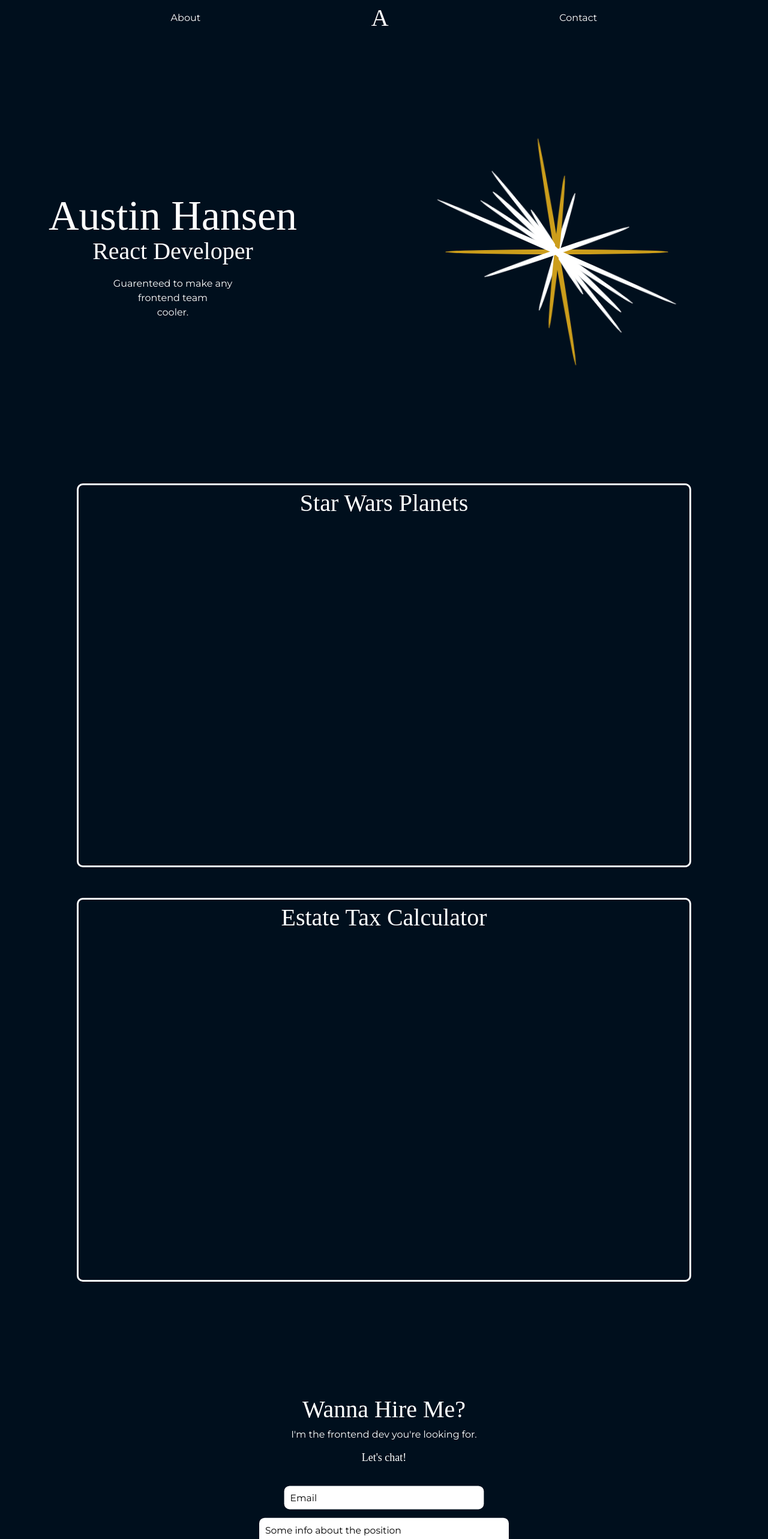
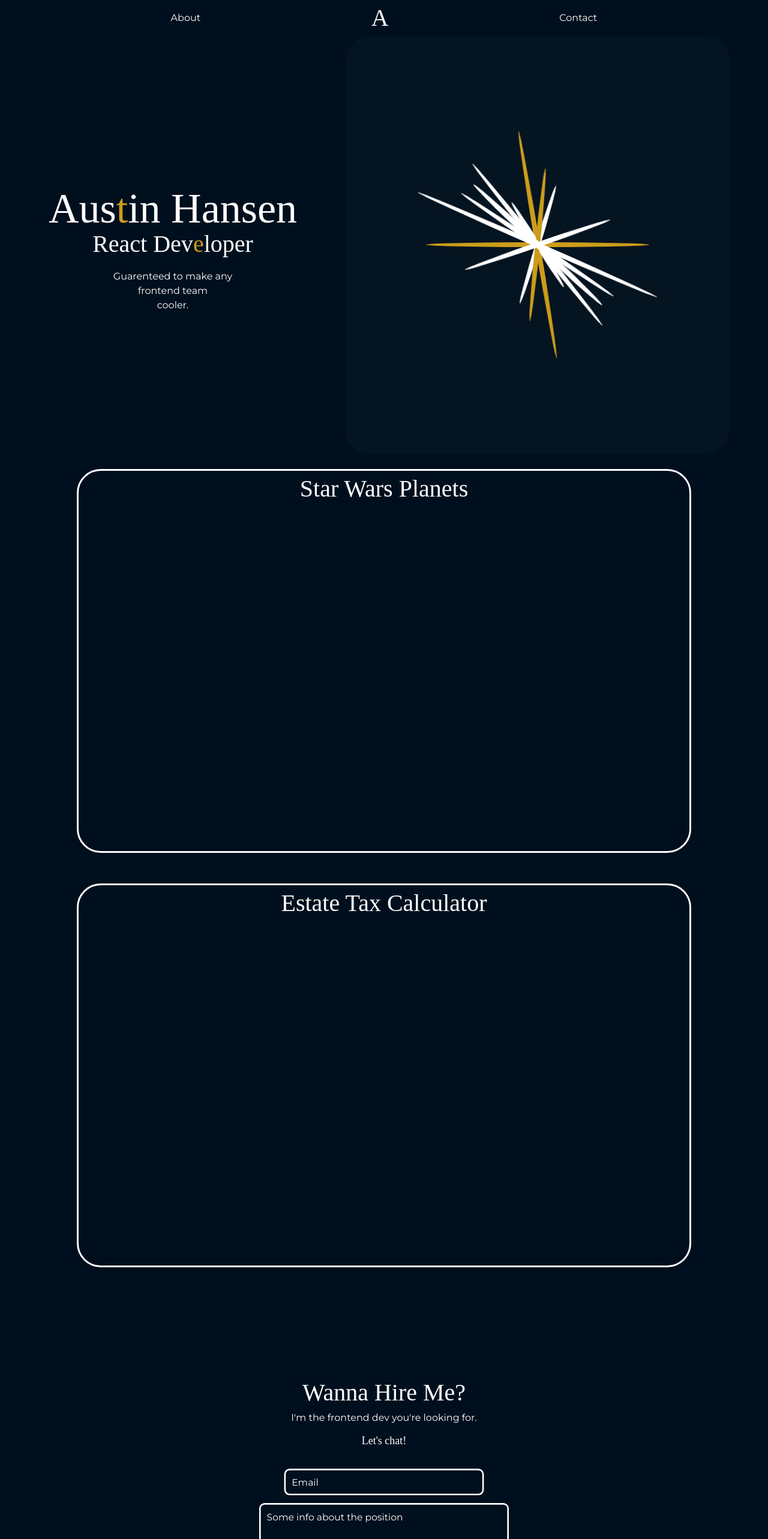
Before and after one commit to austinhansen97/react-portfolio-site, a React (Create React App) app: page / in a window 1280 px wide. Shown: the top 2566 px of the page at 60% size. Built offline with nearby package versions, Linux system fonts and the light colour scheme; a web font is replaced by a local one.

Commit message:
I added letters in title that are yellow, I made the input area transparent, and I made the shapes background a light white.

```diff
--- a/src/components/Pages/HireMe/HireMe.css
+++ b/src/components/Pages/HireMe/HireMe.css
@@ -8,10 +8,10 @@
 }
 
 input, textarea {
-
+    background-color: transparent;
     padding: .6%;
     transform: scale(1.3);
-    border:none;
+    border: solid white 2px;
     border-radius: 7px;
     margin: 3% 0 0 0;
 }
@@ -29,7 +29,7 @@ textarea {
 }
 
 ::placeholder {
-    color: rgb(0, 0, 0);
+    color: rgb(255, 255, 255);
     opacity: 1; /* Firefox */
     font-family: 'Montserrat', sans-serif;
     font-size: 1.2rem;
@@ -39,7 +39,7 @@ textarea {
       margin: 3%;
       width: 10%;
       padding: 1% 0;
-      background-color: rgb(24, 112, 153);
+      background-color: rgb(11, 59, 114);
       color: rgb(255, 255, 255);
       font-family: 'Montserrat', sans-serif;
       border: none;
@@ -48,7 +48,7 @@ textarea {
   }
 
   button:hover {
-      background-color: rgb(199, 148, 54);
+      background-color: rgb(45, 125, 216);
       color: rgb(255, 255, 255);
   }
 
@@ -65,6 +65,18 @@ textarea {
     textarea {
         width: 40%;
     }
+    button {
+        width: 15%;
+        padding: 3% 0;
+        margin: 1.5% 0 2% 0;
+    }
+  }
+
+  @media screen and (max-width: 755px) {
+    button {
+        width: 20%;
+        padding: 3% 0;
+    }
   }
 
 @media screen and (max-width: 555px) {
@@ -79,4 +91,8 @@ textarea {
     textarea {
         width: 60%;
     }
+    button {
+        width: 25%;
+        padding: 4% 0;
+    }
   }
--- a/src/components/Pages/Home.css
+++ b/src/components/Pages/Home.css
@@ -10,6 +10,19 @@ a:hover {
     color: rgb(204, 157, 27);
 }
 
+.home-letter {
+    color: rgb(255, 255, 255);
+}
+.home-letter:hover {
+    color:rgb(204, 157, 27);
+}
+
+/* @keyframes home-letter {
+    100% {
+        color:rgb(204, 157, 27);
+    }
+} */
+
 /* Top area */
 .top-parent {
     display: flex;
@@ -18,7 +31,6 @@ a:hover {
     align-items: center;
     justify-items: center;
     text-align: center;
-
 }
 
 .top-side {
@@ -33,14 +45,19 @@ a:hover {
     margin: 2% 0 0 0;
 }
 
+.color-letter {
+    color:rgb(204, 157, 27);
+}
+
 /* shapes parent, children, and keyframes */
 .top-side-shapes-parent {
-    width: 55%;
-    height: 90vh;
+    width: 50%;
+    height: 87vh;
     display: flex;
     justify-content: center;
     align-items: center;
-
+    border-radius: 40px;
+    background-color: rgba(255, 255, 255, 0.02);
 }
 
 .stationary-line {
@@ -215,13 +232,13 @@ a:hover {
 
 @media screen and (max-width: 955px) {
     .top-parent {
-        flex-direction: column-reverse;
+        flex-direction: column;
     }
     .top-side {
         width: 100%;
     }
     .top-side-shapes-parent {
-        width: 100%;
+        width: 80%;
         height: 50vh;
     }
     .shape-1, .shape-2, .shape-3, .shape-4,.shape-5,.shape-6,.shape-7,.shape-8, .shape-9 {
@@ -233,13 +250,16 @@ a:hover {
   @media screen and (max-width: 650px) {
     .shape-1, .shape-2, .shape-3, .shape-4,.shape-5,.shape-6,.shape-7,.shape-8, .shape-9 {
         width: 35%;
-
     }
   }
 
 
   @media screen and (max-width: 540px) {
-   h1 {
+    .top-side-shapes-parent {
+        width: 80%;
+        height: 50vh;
+    }
+    h1 {
        font-size: 5rem;
    }
    h2 {
@@ -250,7 +270,6 @@ h3 {
 }
 .shape-1, .shape-2, .shape-3, .shape-4,.shape-5,.shape-6,.shape-7,.shape-8, .shape-9 {
     width: 45%;
-
 }
   }
 
--- a/src/components/Pages/Home.js
+++ b/src/components/Pages/Home.js
@@ -11,14 +11,14 @@ function Home (props) {
         <nav>
             <ul className="nav-bar-parent">
                 <a href="./About"><li>About</li></a>
-                <a href="./Home"><h2>A</h2></a>
+                <a href="./Home"><h2><span className="home-letter">A</span></h2></a>
                 <a href="./Contact"><li>Contact</li></a>
             </ul>
         </nav>
         <section className="top-parent">
             <div className="top-side">
-                <h1 className="name-title">Austin Hansen</h1>
-                <h2>React Developer</h2>
+                <h1 className="name-title">Aus<span className="color-letter">t</span>in Hansen</h1>
+                <h2>React Dev<span className="color-letter">e</span>loper</h2>
                 <p>Guarenteed to make any <br></br>frontend team <br></br>cooler.</p>
             </div>
             <div className="top-side-shapes-parent">
--- a/src/components/UI/Tile.css
+++ b/src/components/UI/Tile.css
@@ -3,7 +3,7 @@
     width: 80%;
     background-color: rgba(20, 172, 165, 0);
     color: white;
-    border-radius: 10px;
+    border-radius: 40px;
     border: 3px solid white;
     height: 80vh;
     margin: 2% 0 ;
```
